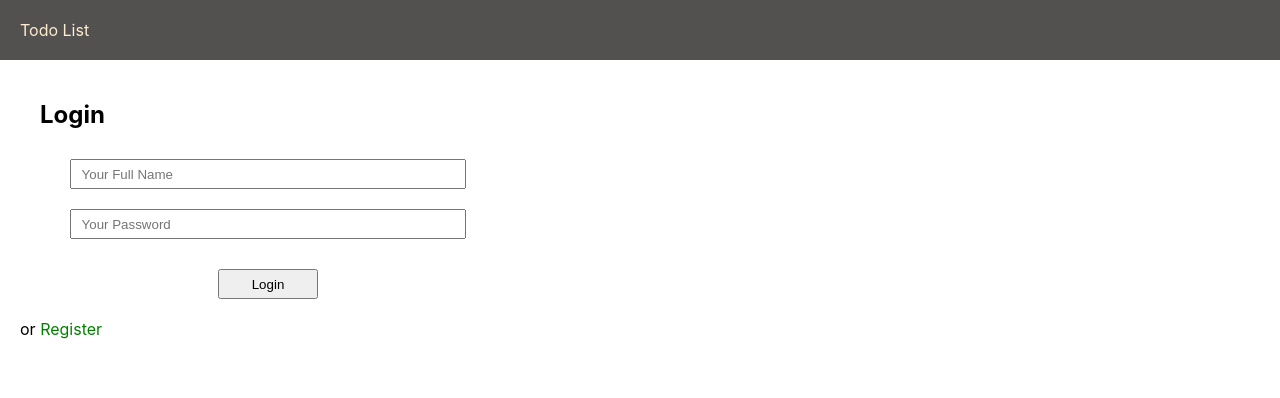
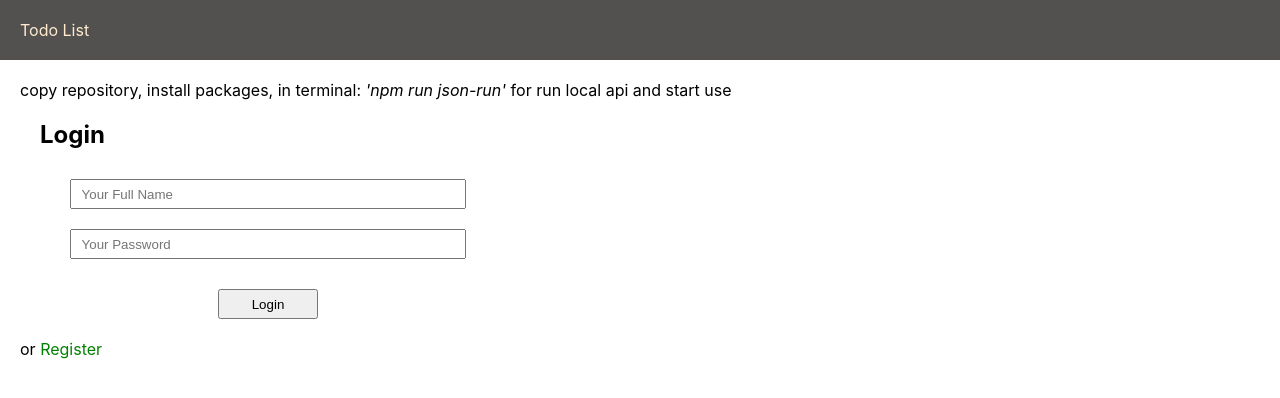
Before and after one commit to Kushbak/ReactTodoList, a React (Create React App) app: page / in a window 1280 px wide. Shown: the top 398 px of the page. Built offline with nearby package versions, Linux system fonts and the light colour scheme.

Commit message:
added text for user so he should run local json server

```diff
--- a/src/components/Login/Login.jsx
+++ b/src/components/Login/Login.jsx
@@ -6,6 +6,7 @@ const LoginPage = (props) => {
     const [isLogin, setLogin] = useState(true)
     return (
         <div className={styles.loginPage}>
+            <p>copy repository, install packages, in terminal: <i>'npm run json-run'</i> for run local api and start use</p>
             { isLogin ? <Login login={ props.login } /> : <Register register={ props.register } />}
             <p className={ styles.LogOrChange }>or
                 { isLogin
```
